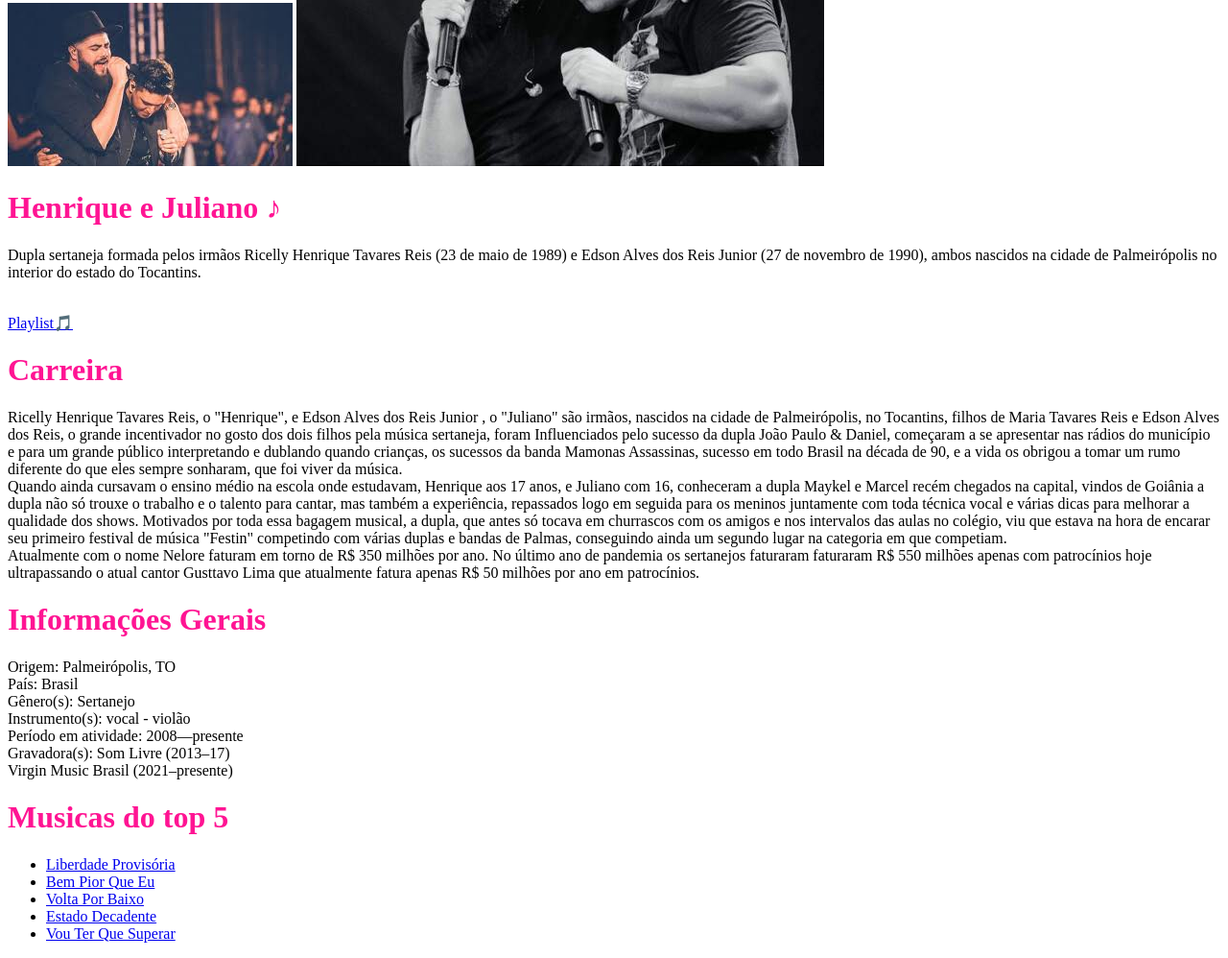
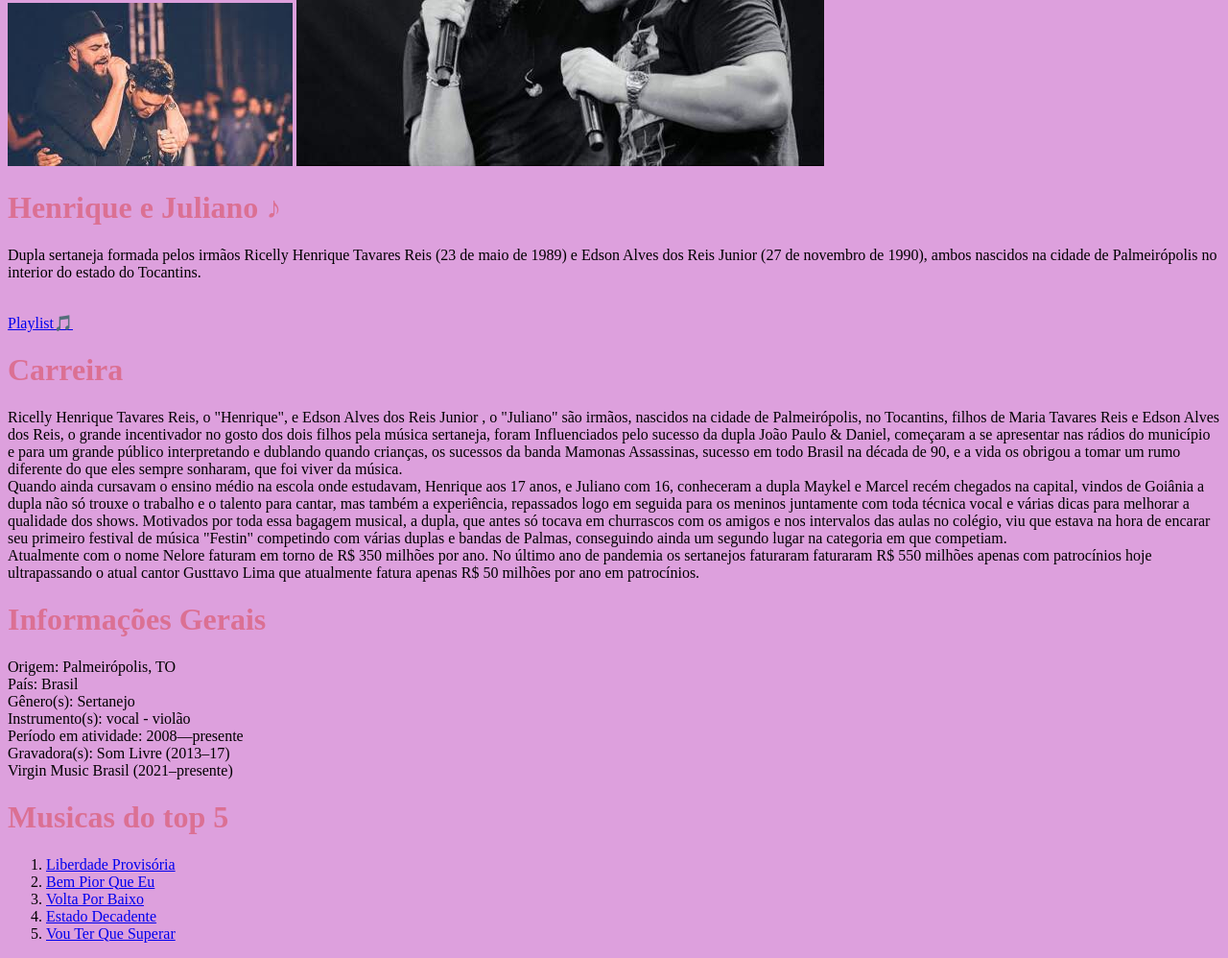
Before and after one commit to hendyscherner/html-aula2, a plain HTML site: page index.html in a window 1280 px wide. Shown: the part 185-1183 px from the top of the page at 96% size. Drawn offline with Linux system fonts and the light colour scheme.

Commit message:
Versão 2

```diff
--- a/index.html
+++ b/index.html
@@ -4,37 +4,29 @@
 <head>
     <title>Henrique e Juliano ♫</title>
     <!--Titulo do site-->
-    <meta charset="utf-8">
-    <link href="css/site.css" rel="stylesheet" />
 </head>
 
-<body>
+<body style="background-color:#DDA0DD">
     <!--Inserir imagem-->
+        <img src="hej.jpeg" alt="hej">
+        <img src="hej2.jpeg" alt="hej2">
 
 
-    <div>
-
-        <img src="hej.jpeg" alt="hej">
-<!--Este é um comentário.-->
-        <img src="hej2.jpeg" alt="hej2">
-    </div>
-    <div class="titulo">
-        <h1 style="color:DeepPink;">Henrique e Juliano ♪</h1>
+    <h1 style="color:#DB7093">Henrique e Juliano ♪</h1>
         <p>Dupla sertaneja formada pelos irmãos Ricelly Henrique Tavares Reis (23 de maio de 1989) e Edson Alves dos
             Reis
             Junior (27 de novembro de 1990), ambos nascidos na cidade de Palmeirópolis no interior do estado do
             Tocantins.
         </p>
-    </div>
+
     <br>
+
+    <!--Inserir link-->
     <a href="https://www.youtube.com/channel/UCfLTxnQboSLcoSakgONmukQ" class="btn-playlist" id="btn-playlist">
         Playlist🎵
     </a>
 
-    <!--Inserir link-->
-
-    <div class="carreira">
-        <h1 style="color:DeepPink;"> Carreira</h1>
+    <h1 style="color:#DB7093"> Carreira</h1>
         <p>Ricelly Henrique Tavares Reis, o "Henrique", e Edson Alves dos Reis Junior , o "Juliano" são irmãos, nascidos
             na
             cidade de Palmeirópolis, no Tocantins, filhos de Maria Tavares Reis e Edson Alves dos Reis, o grande
@@ -58,10 +50,8 @@
             Gusttavo
             Lima que atualmente fatura apenas R$ 50 milhões por ano em patrocínios.
         </p>
-    </div>
 
-    <div class="informacoes-gerais">
-        <h1 style="color:DeepPink;">Informações Gerais</h1>
+    <h1 style="color:#DB7093">Informações Gerais</h1>
         <p>Origem: Palmeirópolis, TO <br>
             País: Brasil <br>
             Gênero(s): Sertanejo <br>
@@ -70,20 +60,18 @@
             Gravadora(s): Som Livre (2013–17) <br>
             Virgin Music Brasil (2021–presente)
         </p>
-    </div>
 
-    <div class="musicas">
-        <h1 style="color:DeepPink;"> Musicas do top 5 </h1>
-        <ul>
+
+
+    <h1 style="color:#DB7093"> Musicas do top 5 </h1>
+        <ol>
             <li>
-                <a href="https://www.youtube.com/watch?v=ff3r10rCKFs">Liberdade Provisória </a>
-            </li>
+            <a href="https://www.youtube.com/watch?v=ff3r10rCKFs">Liberdade Provisória </a></li>
             <li><a href="https://www.youtube.com/watch?v=ff3r10rCKFs">Bem Pior Que Eu </a> </li>
             <li><a href="https://www.youtube.com/watch?v=9Ef-Nmqf7C0">Volta Por Baixo </a> </li>
             <li><a href="https://www.youtube.com/watch?v=apPxQOfh0ek">Estado Decadente </a> </li>
             <li><a href="https://www.youtube.com/watch?v=2_xBCeBmaS8">Vou Ter Que Superar</a> </li>
-        </ul>
-    </div>
+        </ol>
+
 </body>
-
 </html>
```
